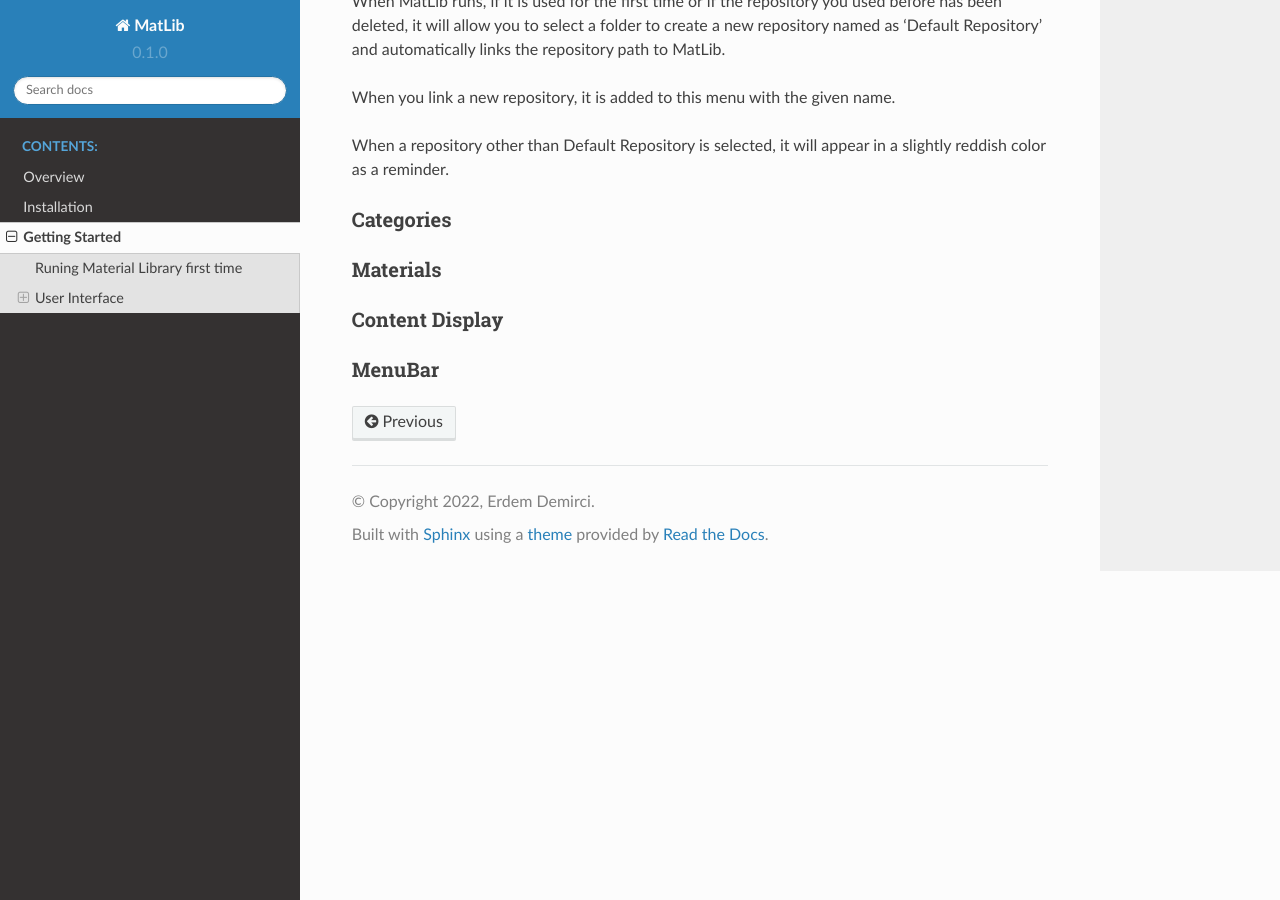
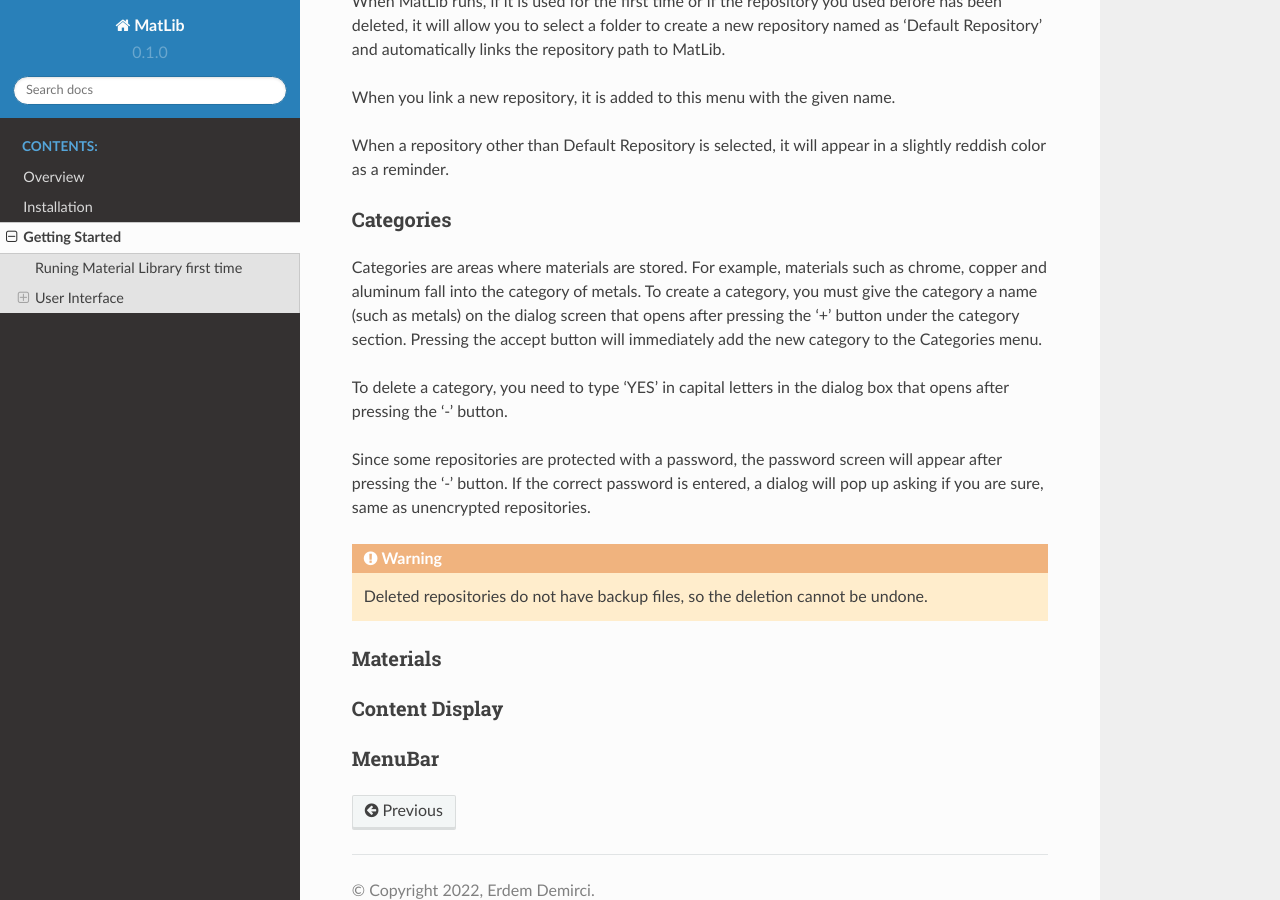
Before and after one commit to erdemirci/MatLib, a Sphinx documentation site: the page built from docs/source/getting_started.rst, in a window 1280 px wide and 900 px high, scrolled down 1275 px. Built offline with Sphinx 7.4.7 and the Read the Docs theme 2.0.0, drawn with Linux system fonts in a browser that asks for light colours.

Commit message:
Update getting_started.rst

```diff
--- a/docs/source/getting_started.rst
+++ b/docs/source/getting_started.rst
@@ -37,6 +37,18 @@
 Categories
 ____
 
+Categories are areas where materials are stored. For example, materials such as chrome, copper and aluminum fall into the category of metals.
+To create a category, you must give the category a name (such as metals) on the dialog screen that opens after pressing the '+' button under the category section.
+Pressing the accept button will immediately add the new category to the Categories menu.
+
+To delete a category, you need to type 'YES' in capital letters in the dialog box that opens after pressing the '-' button.
+
+Since some repositories are protected with a password, the password screen will appear after pressing the '-' button. If the correct password is entered, a dialog will pop up asking if you are sure, same as unencrypted repositories.
+
+.. warning::
+   Deleted repositories do not have backup files, so the deletion cannot be undone.
+
+
 Materials
 ____
 
```
